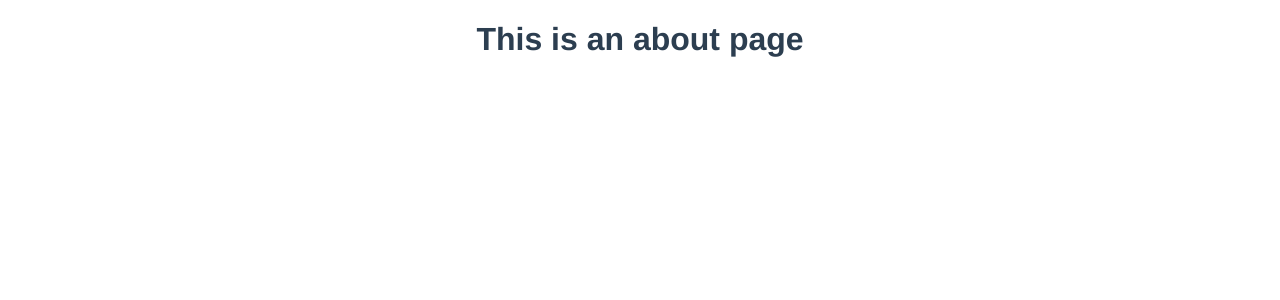
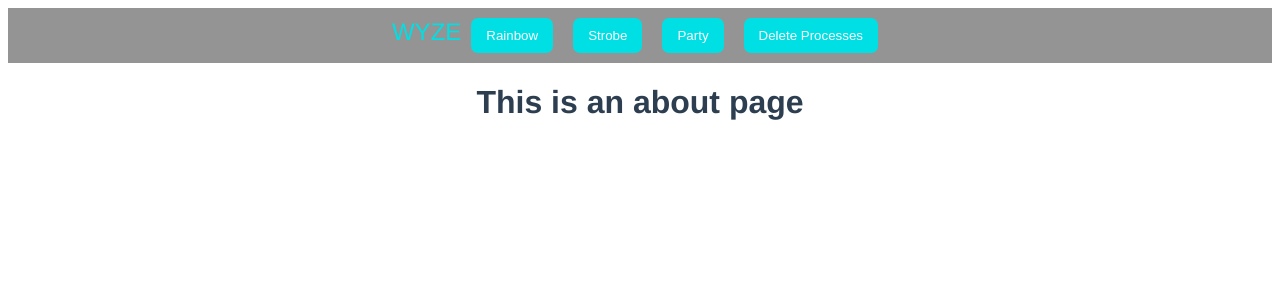
Before and after one commit to taylorbernt0/Wyze, a Vue app in the folder frontend/: page /about in a window 1280 px wide. Shown: the top 300 px of the page. Built offline with nearby package versions, Linux system fonts and the light colour scheme.

Commit message:
Added Nav component

```diff
--- a/frontend/package.json
+++ b/frontend/package.json
@@ -12,6 +12,8 @@
   "dependencies": {
     "axios": "^0.21.1",
     "core-js": "^3.6.5",
+    "primeicons": "^4.1.0",
+    "primevue": "^2.4.2",
     "vue": "^2.6.11",
     "vue-router": "^3.2.0",
     "vuex": "^3.4.0"
--- a/frontend/src/App.vue
+++ b/frontend/src/App.vue
@@ -1,8 +1,19 @@
 <template>
     <div id="app">
+        <Nav />
         <router-view />
     </div>
 </template>
+
+<script>
+import Nav from "@/components/Nav.vue";
+
+export default {
+    components: {
+        Nav,
+    },
+};
+</script>
 
 <style lang="scss">
 #app {
--- a/frontend/src/components/Button.vue
+++ b/frontend/src/components/Button.vue
@@ -25,11 +25,11 @@ export default {
     color: white;
     border-radius: 7px;
     border: none;
-    background-color: #00a2ff;
+    background-color: #00dfe4;
 
     &:hover {
         cursor: pointer;
-        background-color: #35b0f7;
+        background-color: #3be6e9;
     }
 
     &:active {
--- /dev/null
+++ b/frontend/src/components/Nav.vue
@@ -0,0 +1,46 @@
+<template>
+    <nav>
+        <span class="title">WYZE</span>
+        <span>
+            <Button
+                label="Rainbow"
+                @click="bulbPost({ mode: 'rainbow', macs: selectedBulbs })"
+            />
+            <Button
+                label="Strobe"
+                @click="bulbPost({ mode: 'strobe', macs: selectedBulbs })"
+            />
+            <Button
+                label="Party"
+                @click="bulbPost({ mode: 'party', macs: selectedBulbs })"
+            />
+            <Button label="Delete Processes" @click="deleteProcess" />
+        </span>
+    </nav>
+</template>
+
+<script>
+import Button from "@/components/Button.vue";
+import { mapActions, mapGetters } from "vuex";
+
+export default {
+    name: "Home",
+    computed: mapGetters("bulbs", ["selectedBulbs"]),
+    components: {
+        Button,
+    },
+    methods: {
+        ...mapActions("bulbs", ["getBulbs", "bulbPost", "deleteProcess"]),
+    },
+};
+</script>
+
+<style scoped lang="scss">
+nav {
+    background-color: #949494;
+    .title {
+        font-size: 24px;
+        color: #00dfe4;
+    }
+}
+</style>
--- a/frontend/src/store/modules/bulbs.js
+++ b/frontend/src/store/modules/bulbs.js
@@ -4,10 +4,14 @@ export default {
     namespaced: true,
     state: {
         bulbs: [],
+        selectedBulbs: [],
     },
     getters: {
         bulbsList(state) {
             return state.bulbs;
+        },
+        selectedBulbs(state) {
+            return state.selectedBulbs;
         },
     },
     actions: {
@@ -16,7 +20,7 @@ export default {
             let payload = {
                 mode: mode,
                 macs: JSON.stringify(macs),
-                color: color
+                color: color,
             };
             const response = await axios.post("/bulbs", payload);
             return response;
@@ -36,6 +40,10 @@ export default {
             );
         },
 
+        async updateSelectedBulbs({ commit }, selectedBulbs) {
+            commit("setSelectedBulbs", selectedBulbs);
+        },
+
         async deleteProcess() {
             const response = await axios.delete("/bulbs");
             return response.data;
@@ -46,5 +54,8 @@ export default {
         setBulbs(state, bulbs) {
             state.bulbs = bulbs;
         },
+        setSelectedBulbs(state, selectedBulbs) {
+            state.selectedBulbs = selectedBulbs;
+        },
     },
 };
--- a/frontend/src/views/Home.vue
+++ b/frontend/src/views/Home.vue
@@ -1,21 +1,6 @@
 <template>
     <div class="home">
-        <div>
-            <Button
-                label="Rainbow"
-                @click="bulbPost({ mode: 'rainbow', macs: selectedBulbs })"
-            />
-            <Button
-                label="Strobe"
-                @click="bulbPost({ mode: 'strobe', macs: selectedBulbs })"
-            />
-            <Button
-                label="Party"
-                @click="bulbPost({ mode: 'party', macs: selectedBulbs })"
-            />
-            <Button label="Check All" @click="checkAll()" />
-            <Button label="Delete Processes" @click="deleteProcess" />
-        </div>
+        <div><Button label="Check All" @click="checkAll()" /></div>
         <div>
             #<input v-model="color" />
             <Button
@@ -62,10 +47,9 @@ import { mapActions, mapGetters } from "vuex";
 
 export default {
     name: "Home",
-    computed: mapGetters("bulbs", ["bulbsList"]),
+    computed: mapGetters("bulbs", ["bulbsList", "selectedBulbs"]),
     data() {
         return {
-            selectedBulbs: [],
             color: null,
             temp: null,
         };
@@ -78,13 +62,19 @@ export default {
         this.getBulbs();
     },
     methods: {
-        ...mapActions("bulbs", ["getBulbs", "bulbPost", "deleteProcess"]),
+        ...mapActions("bulbs", [
+            "getBulbs",
+            "bulbPost",
+            "deleteProcess",
+            "updateSelectedBulbs",
+        ]),
         checked(mac) {
             if (this.selectedBulbs.includes(mac)) {
-                this.selectedBulbs = this.selectedBulbs.filter(
-                    (a) => a !== mac
+                this.updateSelectedBulbs(
+                    this.selectedBulbs.filter((a) => a !== mac)
                 );
             } else this.selectedBulbs.push(mac);
+            this.updateSelectedBulbs(this.selectedBulbs);
         },
         checkAll() {
             this.bulbsList.forEach((bulb) => {
```
Also changed, not shown: 1 other file (tests, documents, lock files or other folders).
